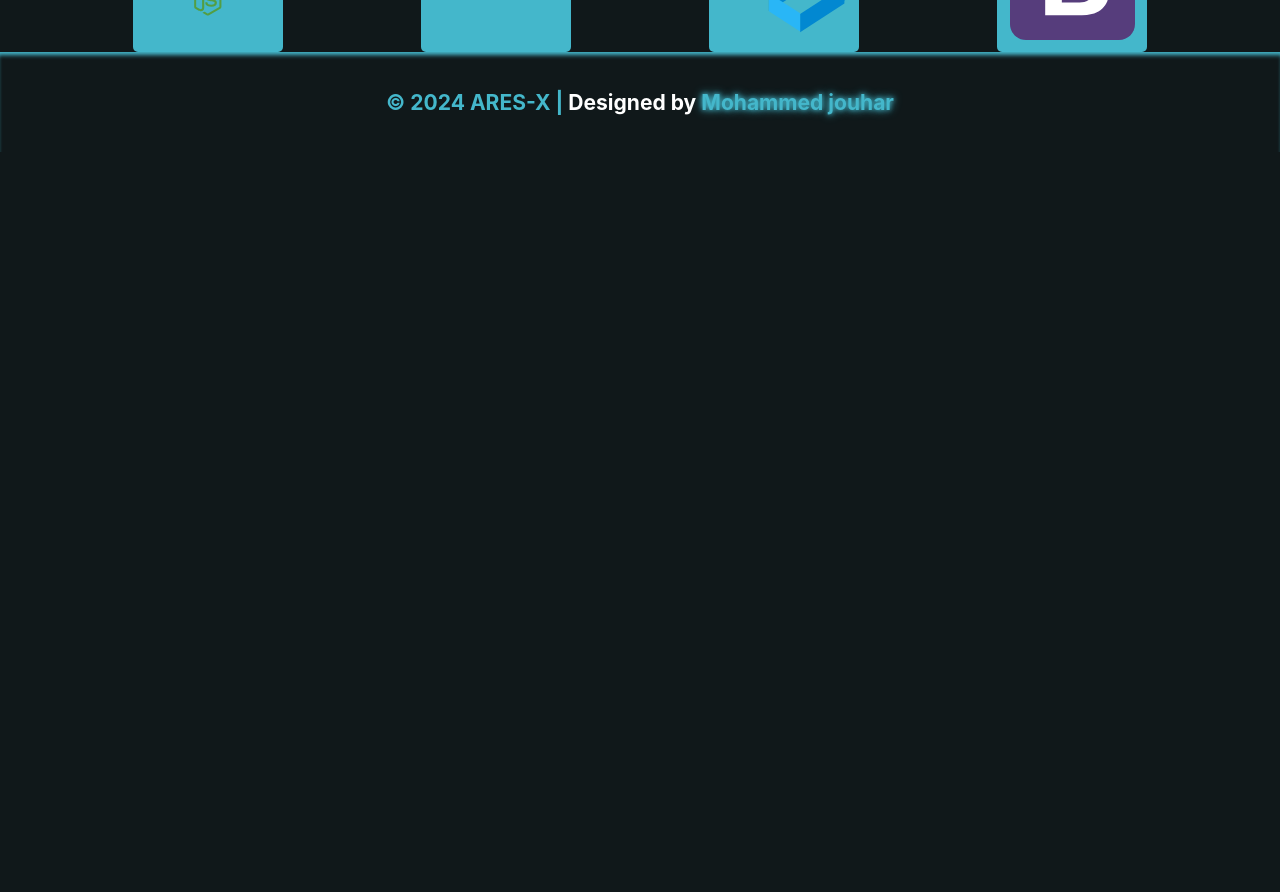
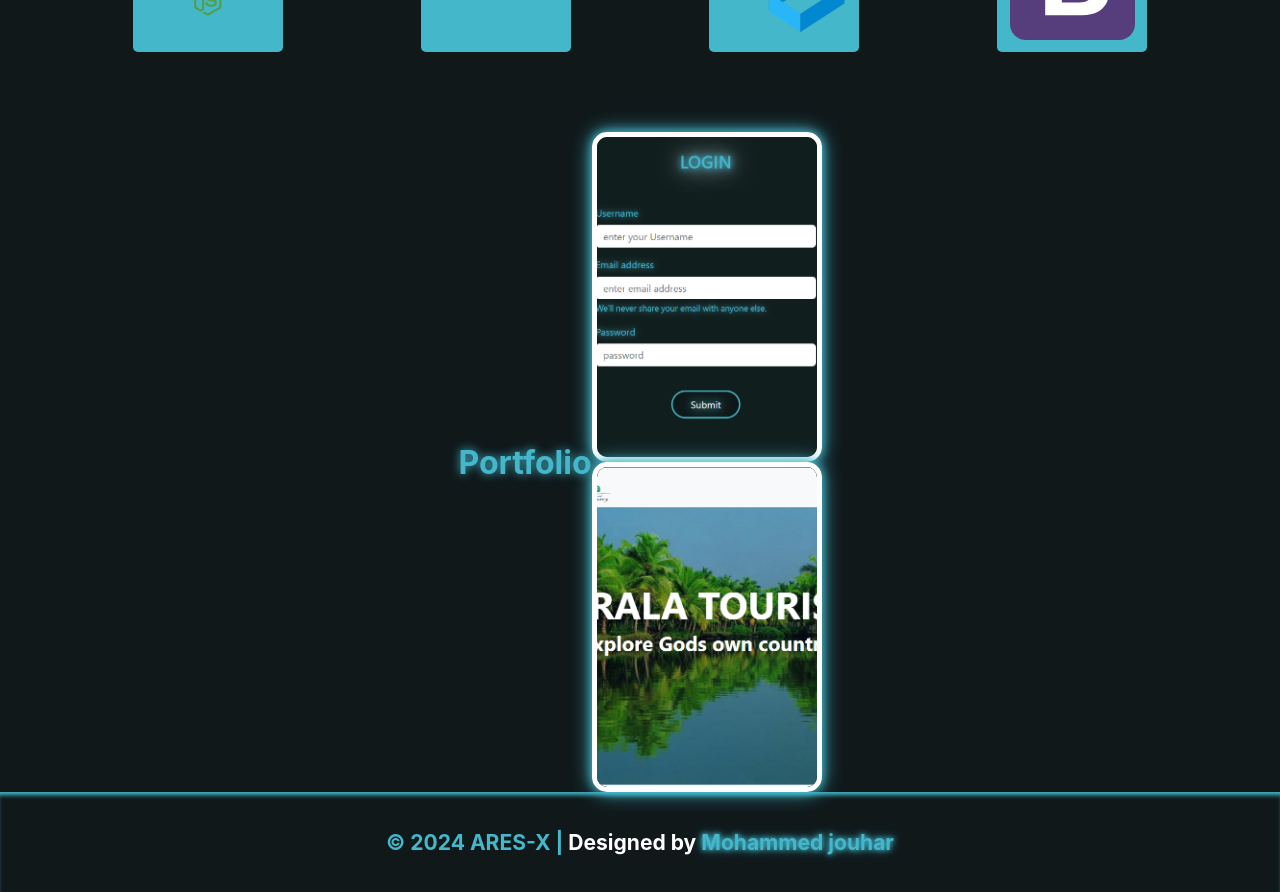
Before and after one commit to JOMON-X/portfolio, a React (Create React App) app: page / in a window 1280 px wide. Shown: the part 1380-2272 px from the top of the page. Before the commit the page ends 1532 px from the top, so only its background shows below. Built offline with nearby package versions, Linux system fonts and the light colour scheme.

Commit message:
created card with hover effect,created portfolio

```diff
--- a/src/App.jsx
+++ b/src/App.jsx
@@ -6,6 +6,7 @@ import Me_Section from "./Components/Me_Section";
 import Footer from "./Components/Footer";
 import Headshot from "./Components/Headshot";
 import Skills from "./Components/Skills.jsx"
+import Portfolio from "./Components/Portfolio.jsx";
 
 
 export default function App() {
@@ -31,6 +32,10 @@ export default function App() {
             <Grid item xs={12} sm={12} md={12} lg={12}>
               <Skills/>
             </Grid>
+
+            <Grid item xs={12} sm={12} md={12} lg={12}>
+              <Portfolio/>
+            </Grid>
           </Stack>
         </Grid>
       </Container>
--- a/src/Components/Portfolio.jsx
+++ b/src/Components/Portfolio.jsx
@@ -1,36 +1,39 @@
 import React from "react";
-import H1 from "./H1";
-import styled from "styled-components";
-import { Grid, Stack } from "@mui/material";
-import Card from "./Card";
-import Card2 from "./Card2";
+import Card_n from "../ui/Card_n";
+import loginImg from "../Assets/Images/login.png";
+import KTWimg from "../Assets/Images/kt.png";
+import { Container, Grid } from "@mui/material";
+import H1 from "../ui/H1.jsx"
 
 export default function Portfolio() {
   return (
     <>
-      <Styledportfolio>
-        <div id="port">
-          <H1 text={"Portfolio"}></H1>
-        </div>
-        <Stack direction={"row"}>
-          <Grid container>
-            <Grid item xs={12} sm={12} md={6} lg={6}>
-              <Card></Card>
-            </Grid>
-            <Grid item xs={12} sm={12} md={6} lg={6}>
-              <Card2></Card2>
-            </Grid>
+      <Container>
+        <Grid container display={"flex"} justifyContent={"center"} alignItems={"center"}>
+          <Grid item >
+          <H1 text={"Portfolio"}/>
           </Grid>
-        </Stack>
-      </Styledportfolio>
+          <Grid item >
+          <Grid>
+            <Card_n
+              C_image={loginImg}
+              C_heading={"Login validation"}
+              C_text={"simple single page log in validating with java script"}
+            />
+          </Grid>
+          <Grid>
+            <Card_n
+              C_image={KTWimg}
+              C_heading={"Kerala Tourism "}
+              C_text={
+                "designed and developed using html css and javascript this website provides a insight on kerala tourism district by district"
+              }
+            />
+          </Grid>
+          </Grid>
+
+        </Grid>
+      </Container>
     </>
   );
 }
-
-const Styledportfolio = styled.div`
-  text-align: center;
-  .gen {
-    margin-top: 100px;
-    margin-bottom: 100px;
-  }
-`;
--- /dev/null
+++ b/src/ui/Card_n.jsx
@@ -0,0 +1,65 @@
+import React from "react";
+import styled from "styled-components";
+import Button from "./Button";
+
+export default function Card_n({ C_image, altText, C_heading, C_text }) {
+  return (
+    <>
+      <StyledCard>
+        <div className="card">
+          <img src={C_image} alt={altText}  className="cardImg"/>
+          <div className="cardBody">
+            <h2>{C_heading}</h2>
+            <p>{C_text}</p>
+            <Button text={"Visit"} />
+          </div>
+        </div>
+      </StyledCard>
+    </>
+  );
+}
+const StyledCard = styled.div`
+  .card {
+    height: 320px;
+    width: 220px;
+    border-radius: 15px;
+    border: 5px solid white;
+    overflow: hidden;
+    position: relative;
+    box-shadow: 0 0 10px rgb(68, 183, 203), 0 0 20px rgb(68, 183, 203);
+  }
+  .cardImg{
+    width: 100%;
+    height: 100%;
+    object-fit: cover;
+    border-radius: 10px;
+  }
+
+  .cardBody{
+    height: 100%;
+    width: 100%;
+    top: 0;
+    right: -100%;
+    position: absolute;
+    background-color:#1f3d4738;
+    backdrop-filter: blur(5px);
+    border-radius: 10px;
+    color: white;
+
+
+    display: flex;
+    flex-direction: column;
+    justify-content: center;
+    align-items: center;
+    text-align: center;
+
+
+    transition: 1s;
+  }
+  .card:hover .cardBody{
+  right: 0;
+  }
+  .cardBody h2{
+
+  }
+`;
```
Also changed, not shown: src/ui/Card.jsx (deleted, +0 -68 lines), src/ui/Card2.jsx (deleted, +0 -67 lines).
